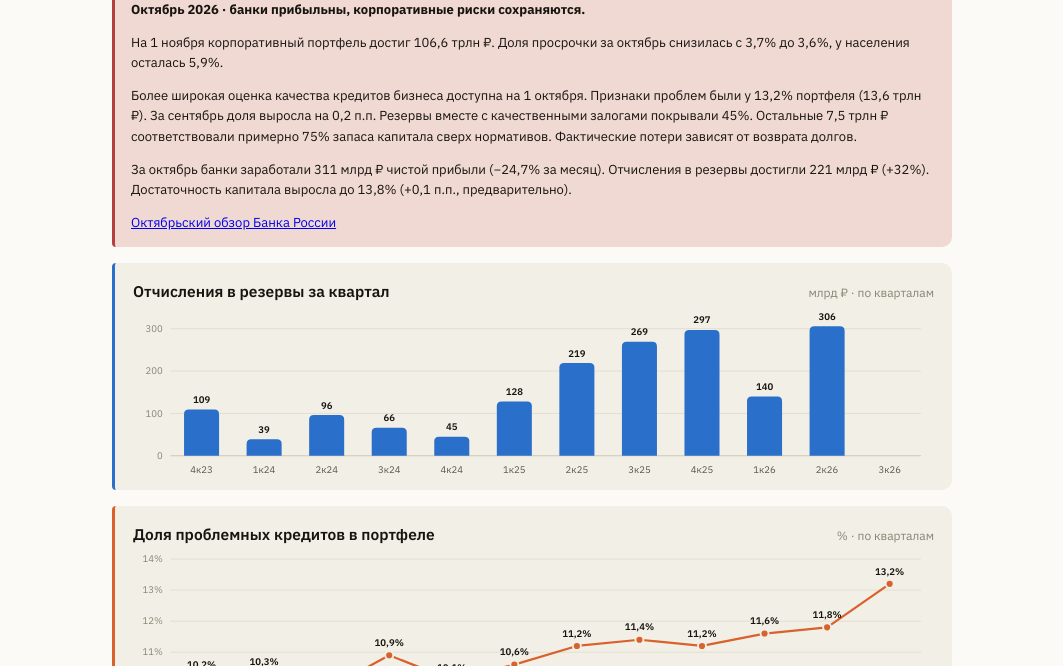
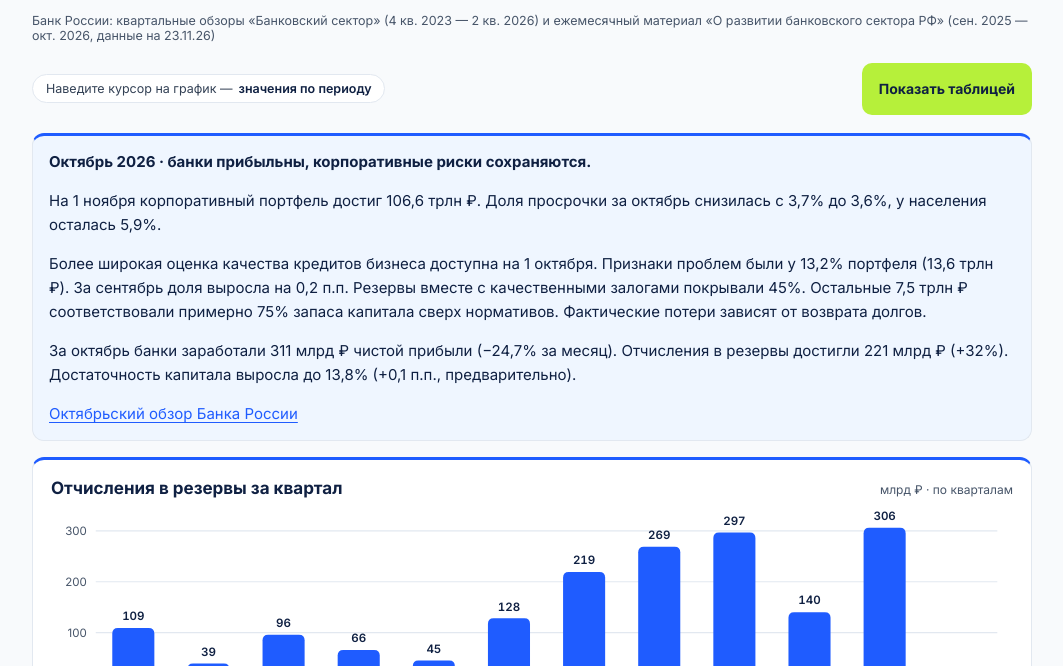
Before and after one commit to erikjane/ip-banks, a plain HTML site: page docs/bank-reserves.html in a window 1280 px wide. Shown: the part 259-925 px from the top of the page, without its empty margins (108-1171 px from the left). Drawn offline with Linux system fonts and the light colour scheme.

Commit message:
Оформить банковские резервы в стиле Инвест привет

```diff
--- a/docs/bank-reserves.html
+++ b/docs/bank-reserves.html
@@ -1,94 +1,53 @@
-<!doctype html><html><head><meta charset=utf8><meta name=viewport content="width=device-width,initial-scale=1,viewport-fit=cover"><style>:root{color-scheme:light;box-sizing:border-box;padding-top:env(safe-area-inset-top,0px);padding-bottom:env(safe-area-inset-bottom,0px)}html{scroll-padding-top:env(safe-area-inset-top,0px)}body{margin:0;padding:0;font:14px -apple-system,BlinkMacSystemFont,sans-serif;background:#fff;color:#000}img{max-width:100%}[hidden]:not([hidden=until-found i]){display:none!important}</style></head><body>
+<!doctype html>
+<html lang="ru">
+<head>
+<meta charset="utf-8">
+<meta name="viewport" content="width=device-width,initial-scale=1,viewport-fit=cover">
 <title>Резервы и проблемные кредиты</title>
-<link rel="stylesheet" href="https://fonts.googleapis.com/css2?family=Fraunces:opsz,wght@9..144,400;9..144,600;9..144,700&family=IBM+Plex+Sans:wght@400;500;600;700&display=swap">
+<link rel="stylesheet" href="https://fonts.googleapis.com/css2?family=Inter:wght@400;500;600;700&family=Source+Serif+4:wght@400;600&display=swap">
 <style>
   :root{
-    color-scheme: light;
-    --surface: #fbfaf6;
-    --surface-2: #f2efe7;
-    --surface-3: #eae6da;
-    --ink: #17140f;
-    --ink-soft: #5c5648;
-    --ink-mute: #8b8474;
-    --line: #e2ddd0;
-    --line-strong: #cfc8b6;
-    --blue: #2a6fc9;
-    --blue-soft: #dbe8fa;
-    --orange: #d9622c;
-    --orange-soft: #fbe3d5;
-    --aqua: #17916a;
-    --aqua-soft: #d8f0e6;
-    --aqua-2: #7fbfa8;
-    --grey: #78715f;
-    --grey-soft: #e7e2d3;
-    --red: #b43f3f;
-    --red-soft: #f0d9d3;
-    --shadow: 0 1px 2px rgba(23,20,15,.06);
-  }
-  @media (prefers-color-scheme: dark){
-    :root:not([data-theme="light"]){
-      color-scheme: dark;
-      --surface: #171613;
-      --surface-2: #1e1c18;
-      --surface-3: #29261f;
-      --ink: #f3efe6;
-      --ink-soft: #c9c2b1;
-      --ink-mute: #8f8975;
-      --line: #343026;
-      --line-strong: #443f32;
-      --blue: #5b9ae8;
-      --blue-soft: #203552;
-      --orange: #ef8a56;
-      --orange-soft: #4a2e1c;
-      --aqua: #4fcaa0;
-      --aqua-soft: #163a2d;
-      --aqua-2: #3f6e5c;
-      --grey: #a49c86;
-      --grey-soft: #38341f;
-      --red: #e08a7c;
-      --red-soft: #3c241f;
-      --shadow: 0 1px 2px rgba(0,0,0,.4);
-    }
-  }
-  :root[data-theme="dark"]{
-    color-scheme: dark;
-    --surface: #171613;
-    --surface-2: #1e1c18;
-    --surface-3: #29261f;
-    --ink: #f3efe6;
-    --ink-soft: #c9c2b1;
-    --ink-mute: #8f8975;
-    --line: #343026;
-    --line-strong: #443f32;
-    --blue: #5b9ae8;
-    --blue-soft: #203552;
-    --orange: #ef8a56;
-    --orange-soft: #4a2e1c;
-    --aqua: #4fcaa0;
-    --aqua-soft: #163a2d;
-    --aqua-2: #3f6e5c;
-    --grey: #a49c86;
-    --grey-soft: #38341f;
-    --red: #e08a7c;
-    --red-soft: #3c241f;
-    --shadow: 0 1px 2px rgba(0,0,0,.4);
+    color-scheme:light;
+    --surface:#F8FAFC;
+    --surface-2:#FFFFFF;
+    --surface-3:#EFF6FF;
+    --ink:#0F2042;
+    --ink-soft:#334155;
+    --ink-mute:#475569;
+    --line:#E2E8F0;
+    --line-strong:#CBD5E1;
+    --blue:#1F5CFF;
+    --blue-soft:#DBEAFE;
+    --lime:#B6F03A;
+    --orange:#B45309;
+    --orange-soft:#FEF3C7;
+    --aqua:#15803D;
+    --aqua-soft:#DCFCE7;
+    --aqua-2:#86C799;
+    --grey:#64748B;
+    --grey-soft:#E2E8F0;
+    --red:#DC2626;
+    --red-soft:#FEE2E2;
   }
   *{box-sizing:border-box;}
   body{
     margin:0;
     background:var(--surface);
     color:var(--ink);
-    font-family:"IBM Plex Sans", system-ui, sans-serif;
+    font-family:"Inter", system-ui, sans-serif;
     padding: max(20px, env(safe-area-inset-top,0px)) 0 max(28px, env(safe-area-inset-bottom,0px));
   }
-  .wrap{max-width:880px;margin:0 auto;padding:0 20px;}
+  .wrap{max-width:1040px;margin:0 auto;padding:0 20px;}
+  .hero{background:var(--blue);color:#fff;border-radius:12px;padding:clamp(20px,4vw,40px);margin-bottom:16px;}
+  a{color:var(--blue);text-underline-offset:.18em;}
+  .hero .sub{color:inherit;font-family:"Source Serif 4",Georgia,serif;font-size:clamp(17px,2vw,20px);max-width:68ch;}
   h1{
-    font-family:"Fraunces", Georgia, serif;
+    font-family:"Source Serif 4", Georgia, serif;
     font-weight:600;
-    font-size:clamp(26px,4.2vw,36px);
+    font-size:clamp(30px,5vw,48px);
     line-height:1.12;
     margin:0 0 8px;
-    text-wrap:balance;
+    overflow-wrap:anywhere;
     letter-spacing:-.01em;
   }
   .sub{color:var(--ink-soft); font-size:15px; line-height:1.5; max-width:62ch; margin:0 0 4px;}
@@ -101,31 +60,32 @@
   }
   .pill b{color:var(--ink); font-weight:600;}
   button.toggle{
-    font-family:inherit; font-size:13px; font-weight:600; color:var(--ink);
-    background:var(--surface-2); border:1px solid var(--line-strong);
-    border-radius:8px; padding:8px 14px; cursor:pointer;
+    font-family:inherit; font-size:14px; font-weight:700; color:var(--ink);
+    background:var(--lime); border:1px solid transparent;
+    border-radius:10px; min-height:52px; padding:12px 16px; cursor:pointer;
   }
-  button.toggle:hover{background:var(--surface-3);}
+  button.toggle:hover{background:#A7E32F;}
   button.toggle:focus-visible, a:focus-visible, .colbtn:focus-visible{outline:2px solid var(--blue); outline-offset:2px;}
 
   .panel{
-    border-left: 3px solid var(--accent, var(--blue));
+    border:1px solid var(--line);
+    border-top:3px solid var(--accent,var(--blue));
     background:var(--surface-2);
-    border-radius:4px 10px 10px 4px;
+    border-radius:12px;
     padding:18px 18px 10px;
     margin-bottom:16px;
   }
   .panel.callout{
-    border-left-color: var(--red);
-    background: var(--red-soft);
+    border-top-color:var(--blue);
+    background:var(--surface-3);
     padding:14px 16px;
-    font-size:13px;
-    line-height:1.55;
+    font-size:15px;
+    line-height:1.6;
     color: var(--ink);
   }
   .panel.callout strong{color:var(--ink);}
   .panel-head{display:flex; align-items:baseline; justify-content:space-between; gap:10px; flex-wrap:wrap; margin-bottom:2px;}
-  .panel-title{font-size:15.5px; font-weight:600;}
+  .panel-title{font-size:17px;font-weight:700;}
   .panel-note{font-size:12px; color:var(--ink-mute);}
   .legend{display:flex; gap:14px; flex-wrap:wrap; font-size:12px; color:var(--ink-soft); margin:2px 0 10px;}
   .legend span{display:inline-flex; align-items:center; gap:6px;}
@@ -136,8 +96,8 @@
   svg{display:block; width:100%; height:auto; overflow:visible;}
   .gridline{stroke:var(--line); stroke-width:1;}
   .zeroline{stroke:var(--line-strong); stroke-width:1.2;}
-  .axislabel{fill:var(--ink-mute); font-size:10.3px; font-family:"IBM Plex Sans", sans-serif;}
-  .qlabel{fill:var(--ink-soft); font-size:10.3px; font-family:"IBM Plex Sans", sans-serif; text-anchor:middle;}
+  .axislabel{fill:var(--ink-mute); font-size:10.3px; font-family:"Inter", sans-serif;}
+  .qlabel{fill:var(--ink-soft); font-size:10.3px; font-family:"Inter", sans-serif; text-anchor:middle;}
   .qlabel.small{font-size:8.6px;}
   .valuelabel{fill:var(--ink); font-size:10.3px; font-weight:600; font-variant-numeric:tabular-nums; text-anchor:middle;}
   .hitcol{fill:transparent; cursor:crosshair;}
@@ -162,17 +122,27 @@
   }
   table.datatable th:first-child, table.datatable td:first-child{text-align:left; color:var(--ink-soft); font-weight:500;}
   table.datatable thead th{color:var(--ink-mute); font-weight:600; font-size:11.5px; border-bottom:1px solid var(--line-strong);}
-  .tablewrap{overflow-x:auto; margin-bottom:8px;}
+  .tablewrap{overflow-x:auto;margin-bottom:12px;background:var(--surface-2);border:1px solid var(--line);border-radius:12px;padding:12px;}
+  table.datatable thead th{background:var(--surface-3);}
+  @media (max-width:640px){
+    .panel{padding:16px;}
+    .chart-scroll{overflow-x:auto;}
+    .chartbox{min-width:640px;}
+    .tooltip{top:8px!important;transform:none;}
+  }
 
   footer{margin-top:22px; padding-top:16px; border-top:1px solid var(--line);}
   footer p{font-size:12px; color:var(--ink-mute); line-height:1.6; margin:0 0 8px;}
   footer strong{color:var(--ink-soft);}
   [hidden]{display:none!important;}
 </style>
-
-<div class="wrap">
+</head>
+<body>
+<main class="wrap">
+  <header class="hero">
   <h1>Резервы и проблемные кредиты</h1>
   <p class="sub">Отчисления в резервы, доля проблемных кредитов, их покрытие резервами и просроченная задолженность — кредиты юридическим лицам (ЮЛ) и физическим лицам (ФЛ), по кварталам и месяцам.</p>
+  </header>
   <p class="src">Банк России: квартальные обзоры «Банковский сектор» (4 кв. 2023 — 2 кв. 2026) и ежемесячный материал «О развитии банковского сектора РФ» (сен. 2025 — окт. 2026, данные на 23.11.26)</p>
 
   <div class="toolbar">
@@ -200,7 +170,7 @@
     <p><strong>Пробелы в данных.</strong> Покрытие резервами и залогами (вторая линия на графике покрытия) для 4 кв. 2023 — 2 кв. 2024 не найдено — на графике эта точка пропущена, а не приравнена к нулю. Отчисления в резервы за 4 кв. 2023 — 2 кв. 2024 взяты из отдельного обзора и перепроверены: значения за 2–4 кв. 2024 совпали с ранее подтверждёнными (96 / 66 / 45 млрд ₽). Точки на конец III квартала 2026 года взяты из текста октябрьского обзора. Прочерк означает отсутствие точного значения в использованных данных.</p>
     <p><strong>За пределами графика.</strong> Данные за 1 кв. 2022 — 3 кв. 2023 из присланных скриншотов сюда не включены: точный источник и определение показателей на этом отрезке не подтверждены. Пришлите название отчёта — дополню страницу.</p>
   </footer>
-</div>
+</main>
 
 <script>
 (function(){
@@ -302,7 +272,9 @@
 
     var tip = document.createElement("div"); tip.className="tooltip";
     box.appendChild(svg); box.appendChild(tip);
-    panel.appendChild(box);
+    var scroll = document.createElement("div"); scroll.className = "chart-scroll";
+    scroll.appendChild(box);
+    panel.appendChild(scroll);
     chartsEl.appendChild(panel);
 
     for(var i=0;i<count;i++){
```
